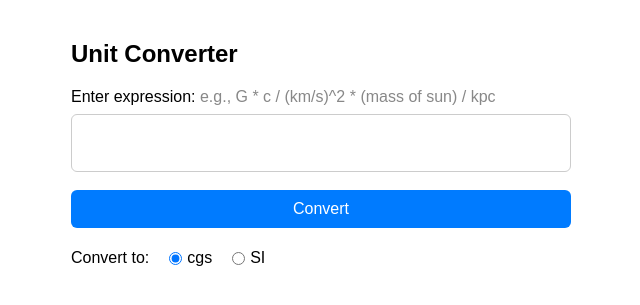
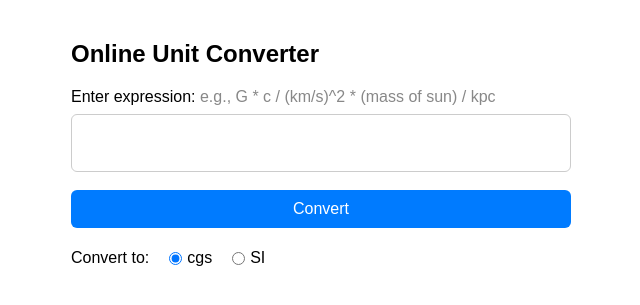
Before and after one commit to pmocz/online-unit-converter, a Flask app: page / in a window 1280 px wide. Shown: the top 305 px of the page, without its empty margins (319-959 px from the left). Run offline with Flask 3, Linux system fonts and the light colour scheme.

Commit message:
change title

```diff
--- a/templates/index.html
+++ b/templates/index.html
@@ -2,7 +2,7 @@
 <html lang="en">
 <head>
     <meta charset="UTF-8">
-    <title>Unit Converter</title>
+    <title>Online Unit Converter</title>
     <style>
         body { font-family: Arial, sans-serif; margin: 40px; }
         .container { max-width: 500px; margin: auto; }
@@ -13,7 +13,7 @@
 </head>
 <body>
     <div class="container">
-        <h2>Unit Converter</h2>
+        <h2>Online Unit Converter</h2>
         <form method="post">
             <label for="expression" style="margin-bottom: 6px; font-weight: 500;">Enter expression: <span style="color: #888; font-weight: 400;">e.g., G * c / (km/s)^2 * (mass of sun) / kpc</span></label>
             <div style="max-width: 500px; margin: 0 auto;">
```
